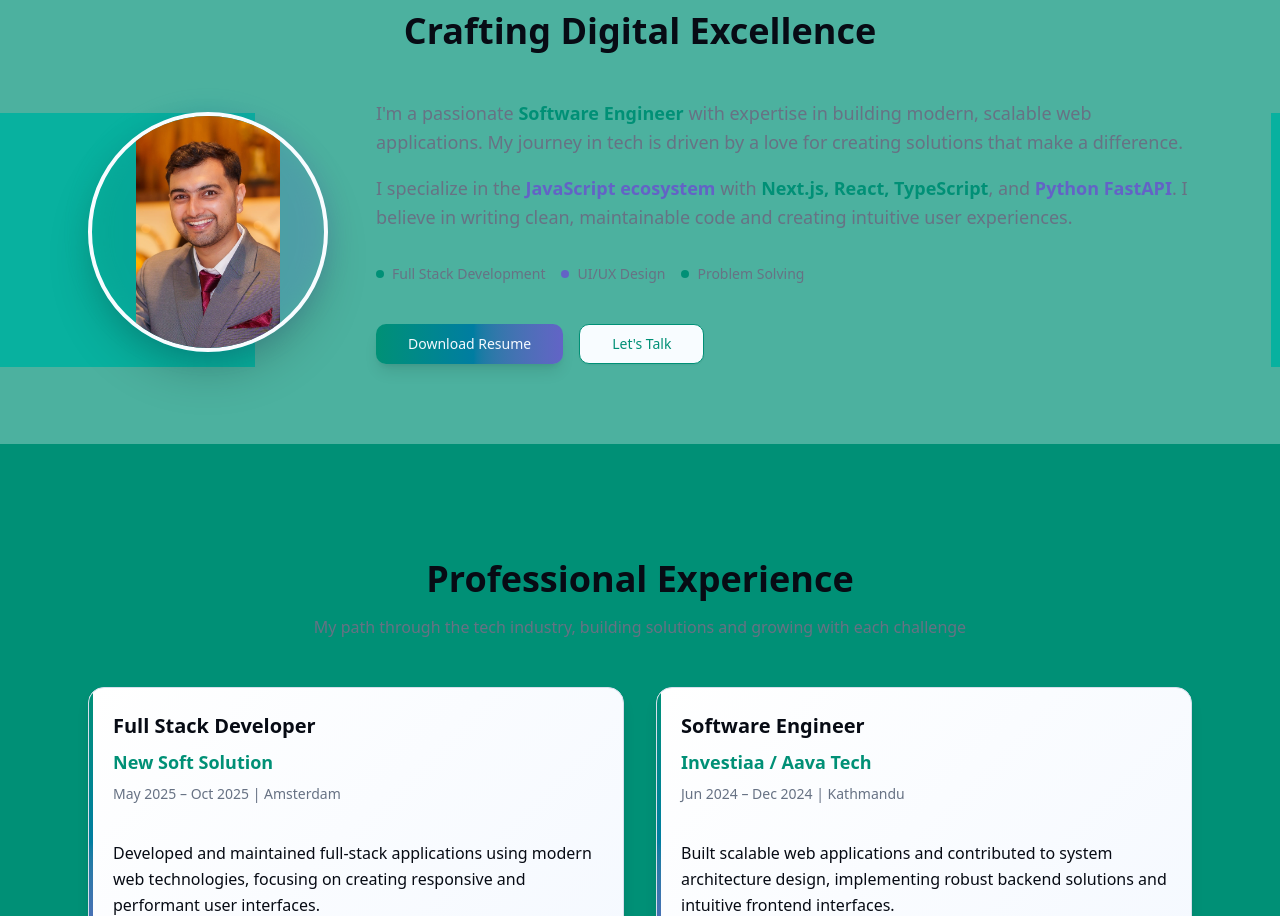
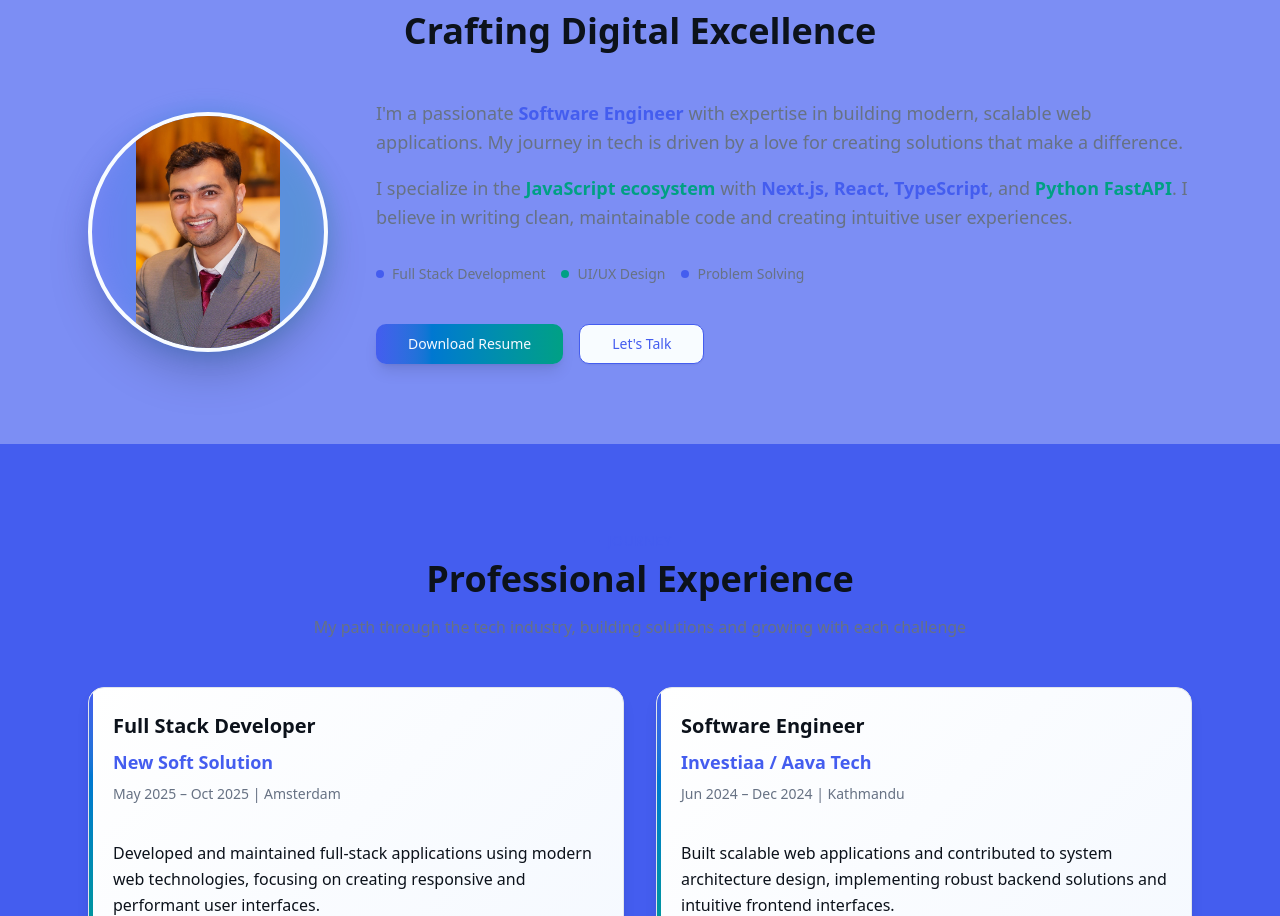
Before and after one commit to Aananda-git/my-portfolio, a Next.js app: page / in a window 1280 px wide. Shown: the part 904-1820 px from the top of the page. Built offline with nearby package versions, Linux system fonts and the light colour scheme.

Commit message:
feat: changed theme color and enhanced design

```diff
--- a/app/globals.css
+++ b/app/globals.css
@@ -47,28 +47,28 @@
 :root {
   --radius: 0.75rem;
   --background: oklch(0.99 0.01 260);
-  --foreground: oklch(0.15 0.02 260);
+  --foreground: oklch(0.18 0.02 260);
   --card: oklch(1 0 0);
-  --card-foreground: oklch(0.15 0.02 260);
+  --card-foreground: oklch(0.18 0.02 260);
   --popover: oklch(1 0 0);
-  --popover-foreground: oklch(0.15 0.02 260);
-  --primary: oklch(0.55 0.18 180);
+  --popover-foreground: oklch(0.18 0.02 260);
+  --primary: oklch(0.55 0.22 270);
   --primary-foreground: oklch(0.98 0.01 260);
   --secondary: oklch(0.96 0.02 260);
   --secondary-foreground: oklch(0.35 0.05 260);
-  --muted: oklch(0.95 0.01 260);
+  --muted: oklch(0.96 0.01 260);
   --muted-foreground: oklch(0.55 0.03 260);
-  --accent: oklch(0.55 0.15 280);
+  --accent: oklch(0.60 0.18 180);
   --accent-foreground: oklch(0.98 0.01 260);
   --destructive: oklch(0.58 0.22 25);
-  --border: oklch(0.90 0.02 260);
-  --input: oklch(0.90 0.02 260);
-  --ring: oklch(0.55 0.18 180);
-  --chart-1: oklch(0.55 0.18 180);
-  --chart-2: oklch(0.50 0.16 280);
-  --chart-3: oklch(0.65 0.12 200);
-  --chart-4: oklch(0.45 0.14 160);
-  --chart-5: oklch(0.70 0.10 80);
+  --border: oklch(0.92 0.01 260);
+  --input: oklch(0.92 0.01 260);
+  --ring: oklch(0.55 0.22 270);
+  --chart-1: oklch(0.55 0.22 270);
+  --chart-2: oklch(0.60 0.18 180);
+  --chart-3: oklch(0.65 0.15 320);
+  --chart-4: oklch(0.50 0.16 220);
+  --chart-5: oklch(0.70 0.12 80);
 }
 
 .dark {
@@ -78,23 +78,23 @@
   --card-foreground: oklch(0.98 0.01 260);
   --popover: oklch(0.15 0.03 260);
   --popover-foreground: oklch(0.98 0.01 260);
-  --primary: oklch(0.65 0.16 180);
+  --primary: oklch(0.65 0.20 270);
   --primary-foreground: oklch(0.15 0.02 260);
   --secondary: oklch(0.20 0.03 260);
   --secondary-foreground: oklch(0.98 0.01 260);
   --muted: oklch(0.20 0.03 260);
   --muted-foreground: oklch(0.75 0.02 260);
-  --accent: oklch(0.65 0.14 280);
+  --accent: oklch(0.70 0.16 180);
   --accent-foreground: oklch(0.15 0.02 260);
   --destructive: oklch(0.65 0.20 25);
   --border: oklch(0.25 0.03 260);
   --input: oklch(0.25 0.03 260);
-  --ring: oklch(0.65 0.16 180);
-  --chart-1: oklch(0.65 0.16 180);
-  --chart-2: oklch(0.60 0.14 280);
-  --chart-3: oklch(0.75 0.10 200);
-  --chart-4: oklch(0.55 0.12 160);
-  --chart-5: oklch(0.80 0.08 80);
+  --ring: oklch(0.65 0.20 270);
+  --chart-1: oklch(0.65 0.20 270);
+  --chart-2: oklch(0.70 0.16 180);
+  --chart-3: oklch(0.75 0.13 320);
+  --chart-4: oklch(0.60 0.14 220);
+  --chart-5: oklch(0.80 0.10 80);
 }
 
 @layer base {
@@ -111,7 +111,7 @@
   }
 
   .gradient-bg {
-    background: linear-gradient(135deg, oklch(0.99 0.01 260) 0%, oklch(0.96 0.02 260) 50%, oklch(0.98 0.01 280) 100%);
+    background: linear-gradient(135deg, oklch(0.99 0.01 260) 0%, oklch(0.97 0.02 260) 50%, oklch(0.98 0.01 280) 100%);
   }
 
   .dark .gradient-bg {
@@ -120,9 +120,49 @@
 
   .card-gradient {
     background: linear-gradient(135deg, oklch(1 0 0) 0%, oklch(0.98 0.01 260) 100%);
+    box-shadow: 0 4px 20px -4px oklch(0.55 0.22 270 / 0.1);
   }
 
   .dark .card-gradient {
     background: linear-gradient(135deg, oklch(0.15 0.03 260) 0%, oklch(0.18 0.02 260) 100%);
+    box-shadow: 0 4px 20px -4px oklch(0.12 0.02 260 / 0.3);
+  }
+
+  .glass-effect {
+    background: oklch(1 0 0 / 0.8);
+    backdrop-filter: blur(20px);
+    border: 1px solid oklch(1 0 0 / 0.2);
+  }
+
+  .dark .glass-effect {
+    background: oklch(0.15 0.03 260 / 0.8);
+    border: 1px solid oklch(0.98 0.01 260 / 0.1);
+  }
+
+  .text-gradient {
+    background: linear-gradient(135deg, oklch(0.55 0.22 270) 0%, oklch(0.60 0.18 180) 100%);
+    -webkit-background-clip: text;
+    -webkit-text-fill-color: transparent;
+    background-clip: text;
   }
 }
+
+@keyframes float {
+  0%, 100% { transform: translateY(0px); }
+  50% { transform: translateY(-10px); }
+}
+
+@keyframes gradient {
+  0% { background-position: 0% 50%; }
+  50% { background-position: 100% 50%; }
+  100% { background-position: 0% 50%; }
+}
+
+.animate-float {
+  animation: float 3s ease-in-out infinite;
+}
+
+.animate-gradient {
+  animation: gradient 3s ease infinite;
+  background-size: 200% 200%;
+}
```
